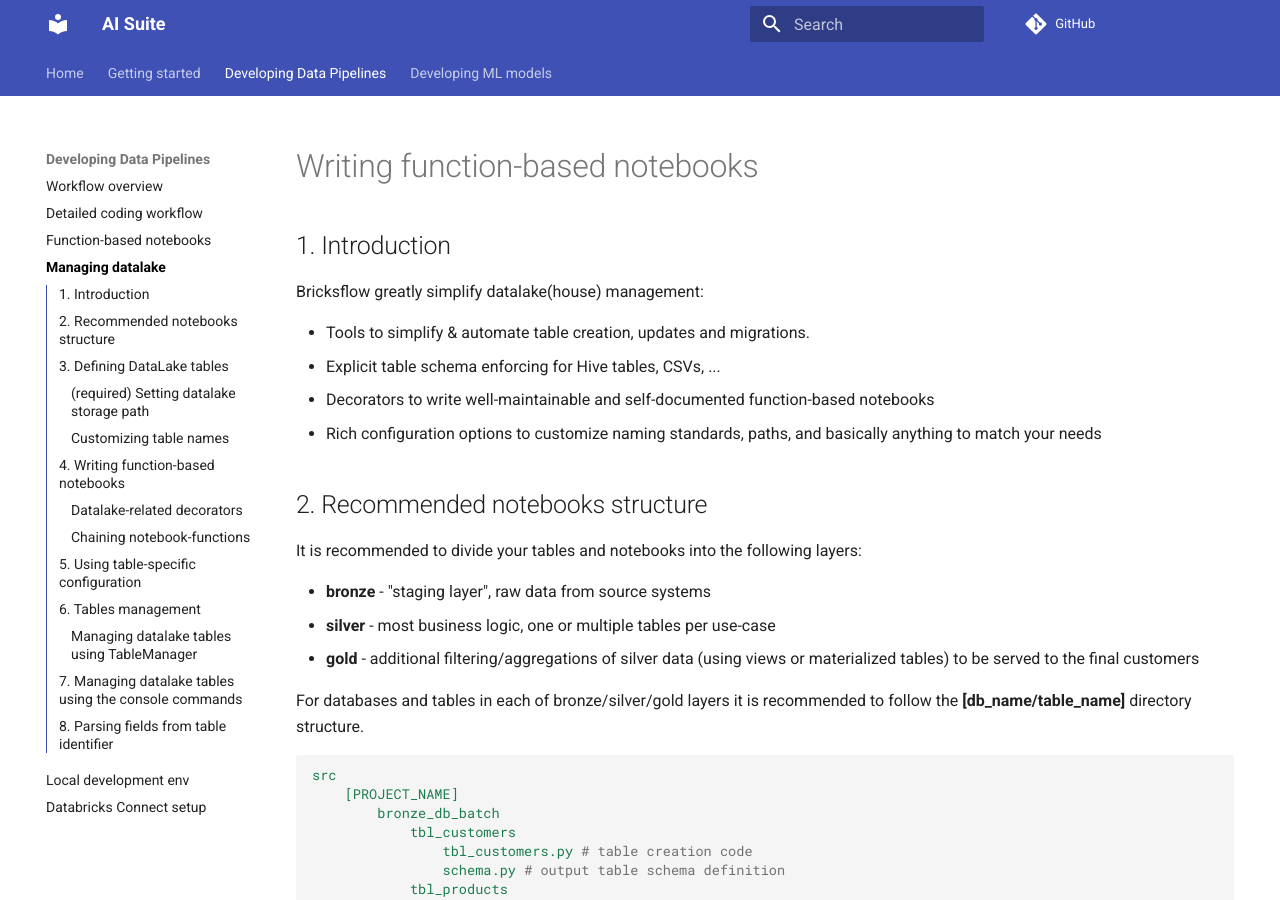
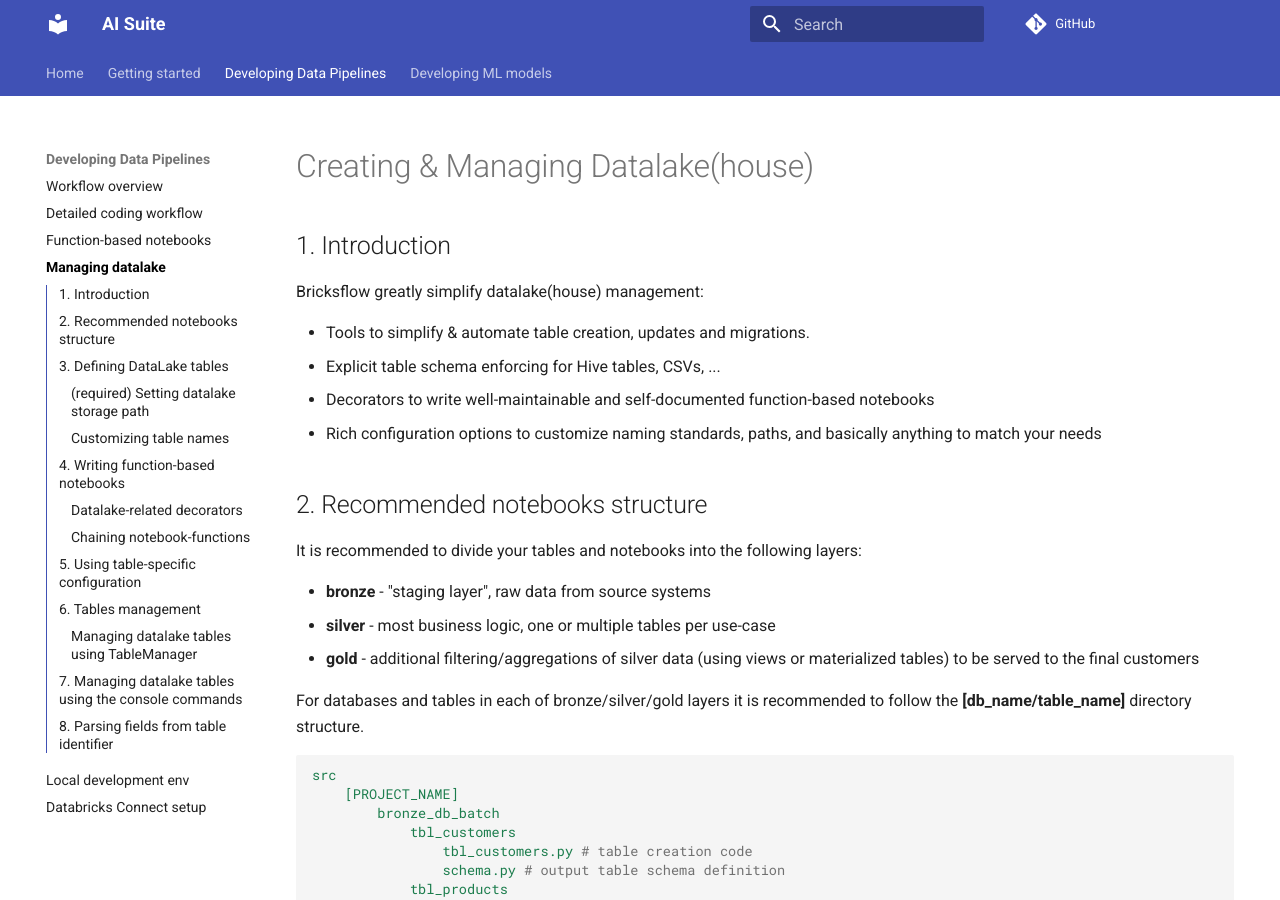
Before and after one commit to daipe-ai/platform-docs, an MkDocs documentation site: the page built from docs/data-pipelines-workflow/managing-datalake.md, in a window 1280 px wide and 900 px high. Built offline with MkDocs 1.6.1 and Material for MkDocs 9.7.7, drawn with Linux system fonts in a browser that asks for light colours; comment, search, counter and statistics services are not loaded.

Commit message:
Page title fixed

```diff
--- a/docs/data-pipelines-workflow/managing-datalake.md
+++ b/docs/data-pipelines-workflow/managing-datalake.md
@@ -1,4 +1,4 @@
-# Writing function-based notebooks
+# Creating & Managing Datalake(house)
 
 ## 1. Introduction
 
```
